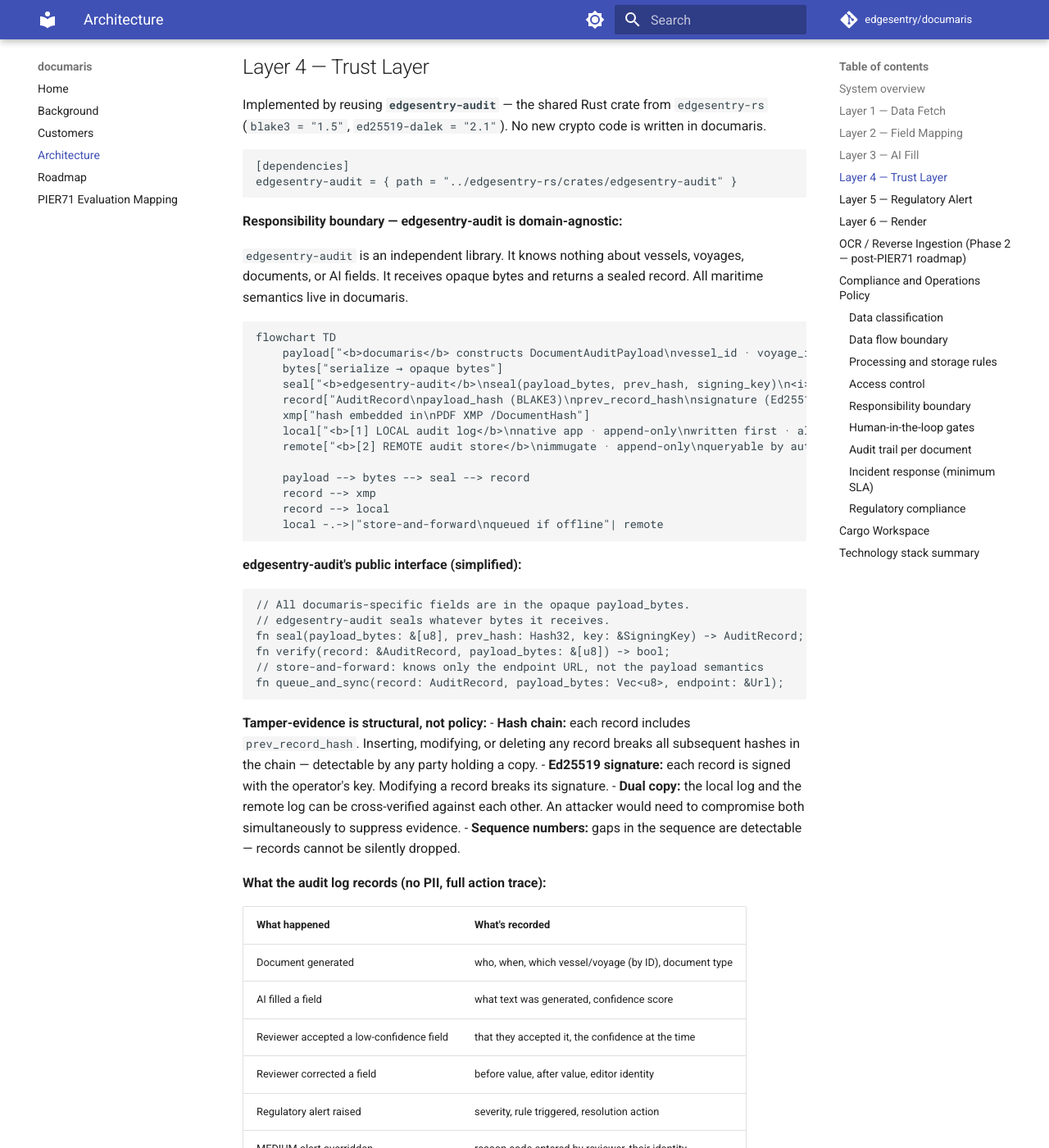
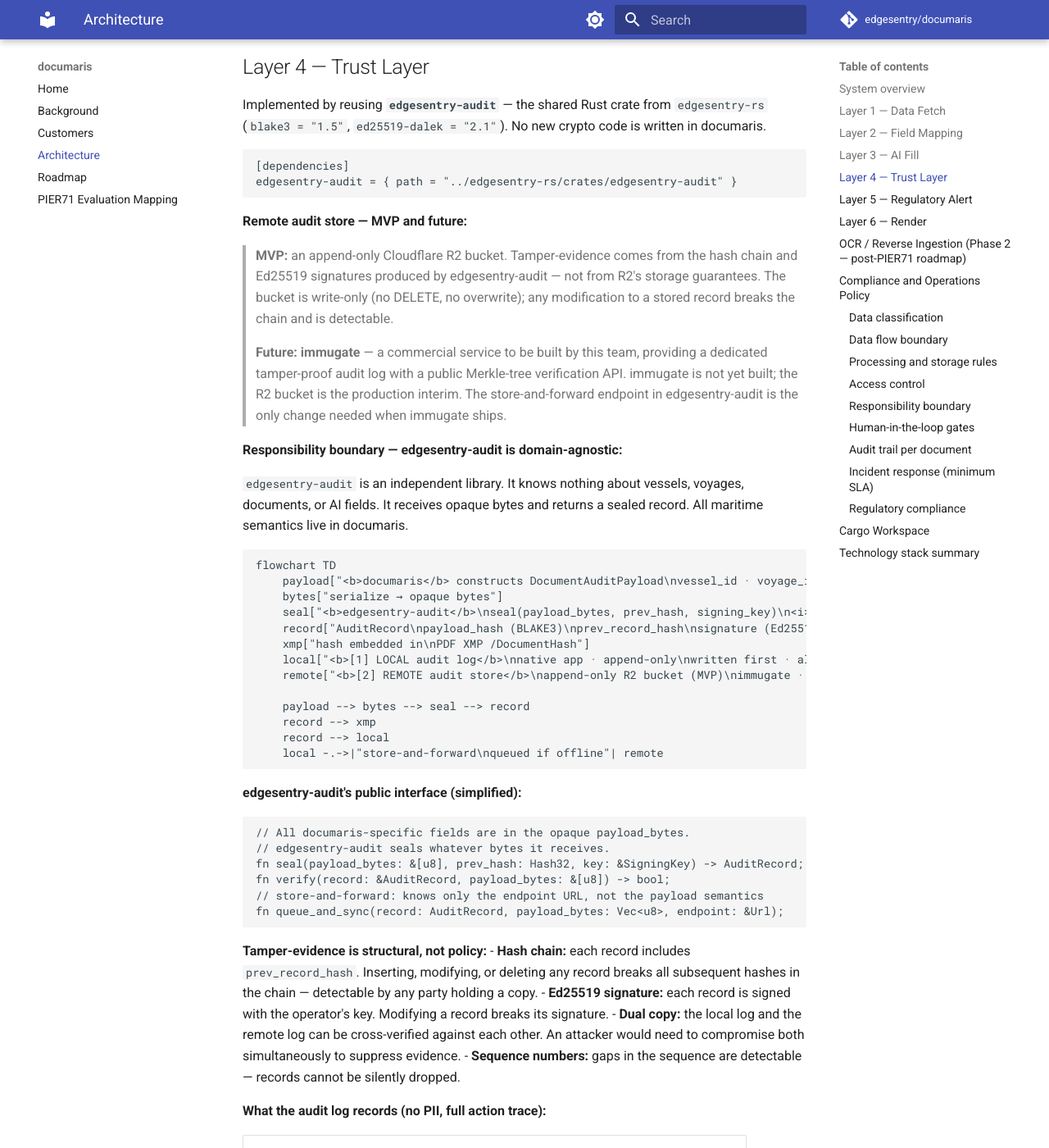
Before and after one commit to edgesentry/documaris, an MkDocs documentation site: the page built from docs/architecture.md, in a window 1280 px wide and 1400 px high, scrolled down 3399 px. Shown: the whole window at 82% size. Built offline with MkDocs 1.6.1 and Material for MkDocs 9.7.7, drawn with Linux system fonts in a browser that asks for light colours; comment, search, counter and statistics services are not loaded; some of the changed text lies outside the part shown.

Commit message:
immugate is a future commercial service; MVP uses append-only R2
- Remote audit store for MVP = append-only Cloudflare R2 bucket
- Tamper-evidence is from edgesentry-audit hash chain / signatures,
  not R2 storage guarantees
- immugate = planned commercial service (not yet built); switching
  requires only changing the store-and-forward endpoint
- Added note in Layer 4 explaining the MVP/future distinction
- Fixed remaining Mermaid node labels that still referenced immugate

Co-Authored-By: Claude Sonnet 4.6 <noreply@anthropic.com>

````diff
--- a/docs/architecture.md
+++ b/docs/architecture.md
@@ -18,7 +18,7 @@ flowchart TD
     pipeline["<b>LOCAL: documaris native app</b>\n1. Data Fetch\n2. Field Mapping\n3. AI Fill (local OSS model)\n4. Trust Layer (BLAKE3 + Ed25519)\n5. Regulatory Alert\n6. Render → PDF"]
     pdf["PDF\n→ local file system"]
     local_log["<b>Local audit log</b>\nappend-only · tamper-evident\nagent's own record · always available"]
-    remote_store["<b>REMOTE: tamper-proof audit store</b>\nappend-only\nimmugate / dedicated service\nqueryable by authorities & P&I Clubs"]
+    remote_store["<b>REMOTE: tamper-proof audit store</b>\nappend-only\nappend-only R2 bucket (MVP) → immugate (future)\nqueryable by authorities & P&I Clubs"]
 
     maridb -->|"push — maridb copy job"| r2
     r2 -->|"download on first run / refresh"| cache
@@ -128,6 +128,12 @@ Implemented by reusing **`edgesentry-audit`** — the shared Rust crate from `ed
 edgesentry-audit = { path = "../edgesentry-rs/crates/edgesentry-audit" }
 ```
 
+**Remote audit store — MVP and future:**
+
+> **MVP:** an append-only Cloudflare R2 bucket. Tamper-evidence comes from the hash chain and Ed25519 signatures produced by edgesentry-audit — not from R2's storage guarantees. The bucket is write-only (no DELETE, no overwrite); any modification to a stored record breaks the chain and is detectable.
+>
+> **Future:** **immugate** — a commercial service to be built by this team, providing a dedicated tamper-proof audit log with a public Merkle-tree verification API. immugate is not yet built; the R2 bucket is the production interim. The store-and-forward endpoint in edgesentry-audit is the only change needed when immugate ships.
+
 **Responsibility boundary — edgesentry-audit is domain-agnostic:**
 
 `edgesentry-audit` is an independent library. It knows nothing about vessels, voyages, documents, or AI fields. It receives opaque bytes and returns a sealed record. All maritime semantics live in documaris.
@@ -140,7 +146,7 @@ flowchart TD
     record["AuditRecord\npayload_hash (BLAKE3)\nprev_record_hash\nsignature (Ed25519)\nseq · ts"]
     xmp["hash embedded in\nPDF XMP /DocumentHash"]
     local["<b>[1] LOCAL audit log</b>\nnative app · append-only\nwritten first · always available"]
-    remote["<b>[2] REMOTE audit store</b>\nimmugate · append-only\nqueryable by authorities"]
+    remote["<b>[2] REMOTE audit store</b>\nappend-only R2 bucket (MVP)\nimmugate · future commercial service"]
 
     payload --> bytes --> seal --> record
     record --> xmp
@@ -226,7 +232,7 @@ flowchart TD
     trust["Trust Layer\nBLAKE3 hash in XMP · Ed25519 signature"]
     pdf_out["PDF → local file system"]
     local_log["<b>[1] LOCAL audit log</b>\nwritten immediately\nagent's own record"]
-    remote_store["<b>[2] REMOTE audit store</b>\nimmugate · append-only"]
+    remote_store["<b>[2] REMOTE audit store</b>\nappend-only R2 bucket (MVP)\nimmugate · future"]
 
     vessel_json --> render
     crew_json --> render
@@ -281,7 +287,7 @@ The **Hanko-Confidence Score** (0.0–1.0) detects the presence, clarity, and te
 |---|---|---|---|---|
 | **Class A — PII** | Personal data directly identifying an individual | Crew name, passport number, date of birth, nationality | None — local processing only | 0 days — not stored by design |
 | **Class B — Sensitive** | Vessel compliance status and risk-relevant flags | Certificate validity, incident flags, DG declarations | Cloudflare R2 (maridb-controlled, access-logged) | Per maridb data policy |
-| **Class C — Operational** | Vessel/voyage/cargo metadata with no personal identifiers; AI-generated field values (non-PII) | IMO number, flag, GT, voyage dates, cargo HS codes, document hashes, AI-generated cargo description text, AI confidence scores per field | maridb R2 (read by app) + immugate audit store (AuditRecord + DocumentAuditPayload) | Audit records: 365 days; generation logs: 180 days; error logs: 30 days (redacted) |
+| **Class C — Operational** | Vessel/voyage/cargo metadata with no personal identifiers; AI-generated field values (non-PII) | IMO number, flag, GT, voyage dates, cargo HS codes, document hashes, AI-generated cargo description text, AI confidence scores per field | maridb R2 (read by app) + append-only R2 audit bucket (AuditRecord + DocumentAuditPayload); immugate in future | Audit records: 365 days; generation logs: 180 days; error logs: 30 days (redacted) |
 
 ### Data flow boundary
 
@@ -297,7 +303,7 @@ REMOTE read (documaris R2 bucket, S3-compatible — read-only for app):
   └─ vessel/voyage/cargo Parquet — copied here by maridb; downloaded on
      first run and on refresh; no PII ever stored here
 
-REMOTE write (tamper-proof audit store — immugate / dedicated service, append-only):
+REMOTE write (tamper-proof audit store — append-only R2 bucket (MVP) → immugate (future), append-only):
   └─ AuditRecord (BLAKE3 hash, Ed25519 signature, seq, ts)
      + DocumentAuditPayload (Class C — no PII, no raw PDF content)
        vessel_id, voyage_id, doc_type, generated_by, generated_at,
@@ -310,7 +316,7 @@ REMOTE write (tamper-proof audit store — immugate / dedicated service, append-
 
 - **Class A** is processed inside the native app only. It is never transmitted to any remote system. No network call contains Class A data — verifiable by code inspection.
 - **Class B / C** is downloaded from maridb R2 and processed locally inside the app. It is not re-uploaded to any documaris server.
-- The only remote write is the AuditRecord + DocumentAuditPayload (Class C) to the tamper-proof audit store (immugate). No document content and no PII is stored remotely.
+- The only remote write is the AuditRecord + DocumentAuditPayload (Class C) to the tamper-proof audit store (append-only R2 bucket, MVP). No document content and no PII is stored remotely.
 
 ### Access control
 
````
